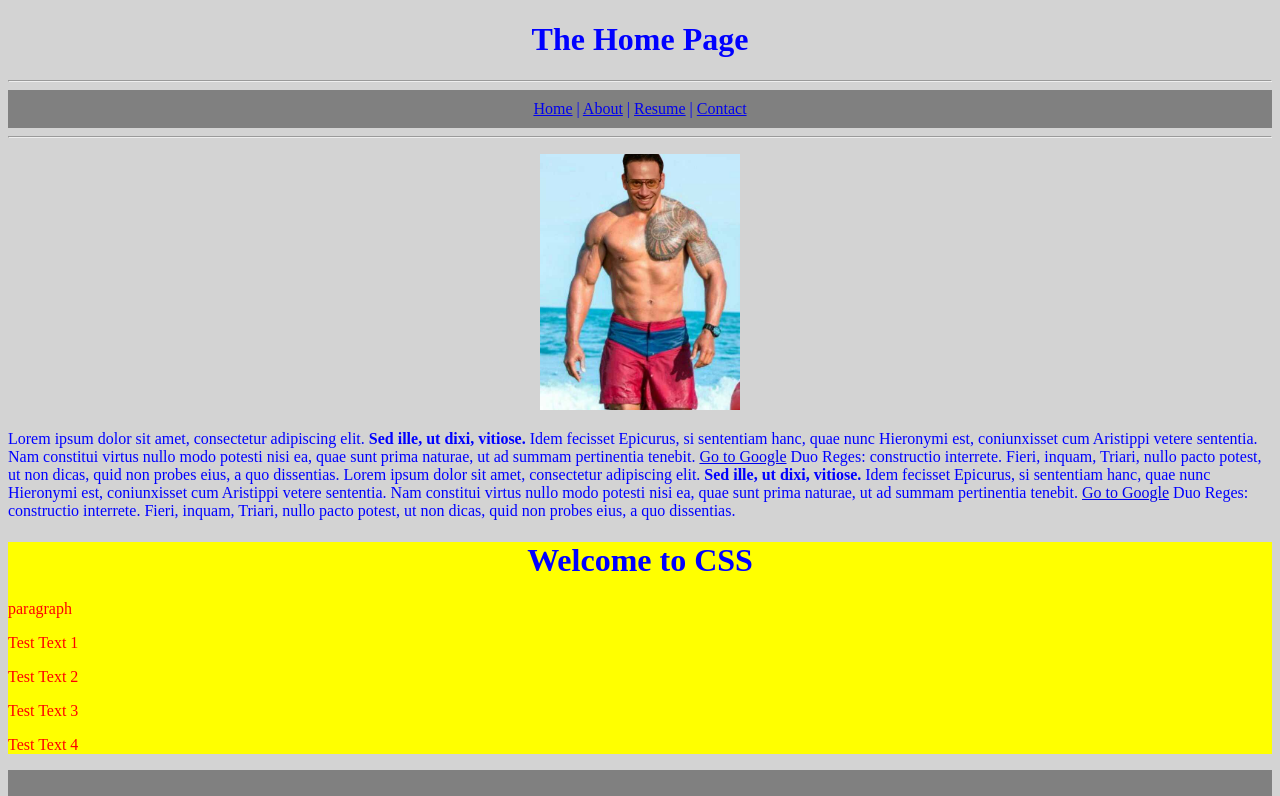
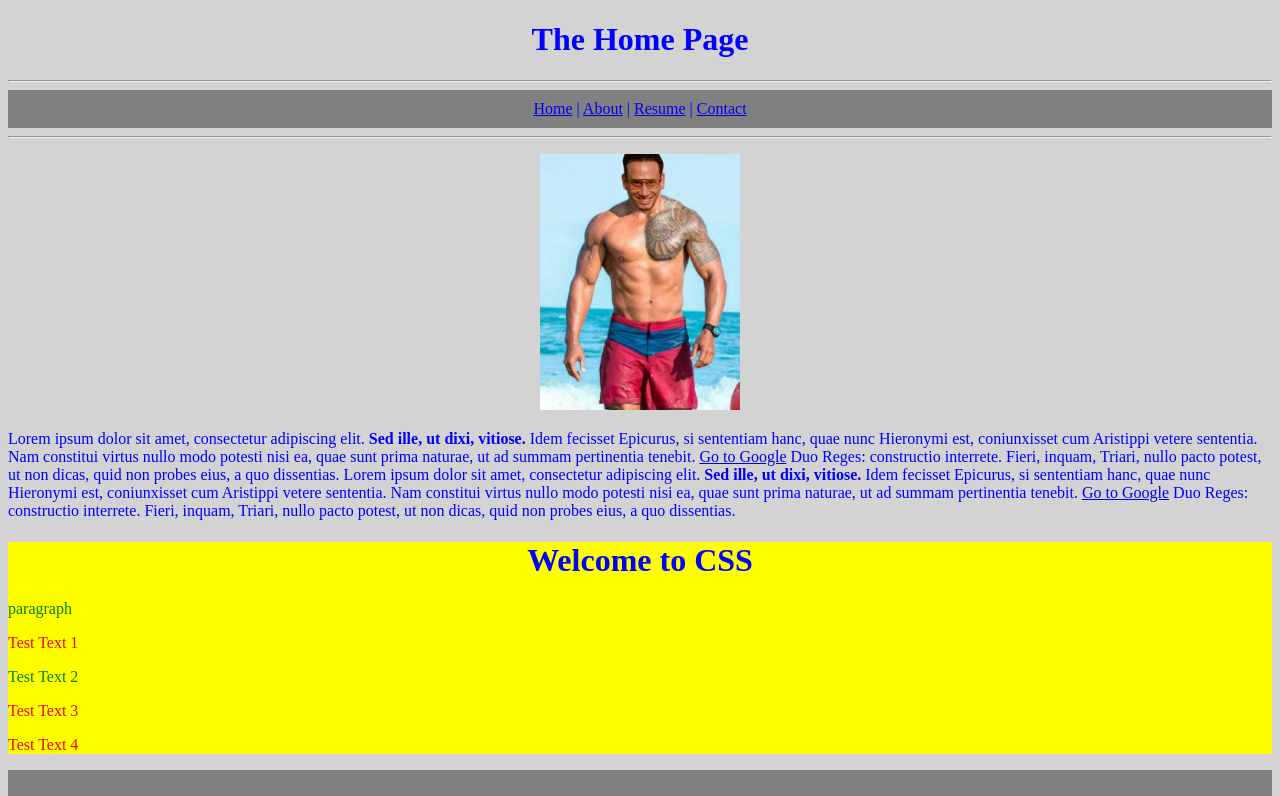
Before and after one commit to dlopez079/Web-Design-Course-Learn-HTML-and-CSS, a plain HTML site: page index.html in a window 1280 px wide. Shown: the top 796 px of the page. Drawn offline with Linux system fonts and the light colour scheme.

Commit message:
Added a class to a couple of paragraphs ant applied styles to them.

```diff
--- a/index.html
+++ b/index.html
@@ -51,11 +51,11 @@
 
         <h1>Welcome to CSS</h1>
 
-        <p>paragraph</p>
+        <p class="paragraph">paragraph</p>
 
         <p>Test Text 1</p>
 
-        <p>Test Text 2</p>
+        <p class="paragraph">Test Text 2</p>
 
         <p>Test Text 3</p>
 
--- a/style.css
+++ b/style.css
@@ -44,3 +44,6 @@ div.media {
     color: red;
     background-color: yellow;
 }
+.paragraph {
+    color: green;
+}
```
